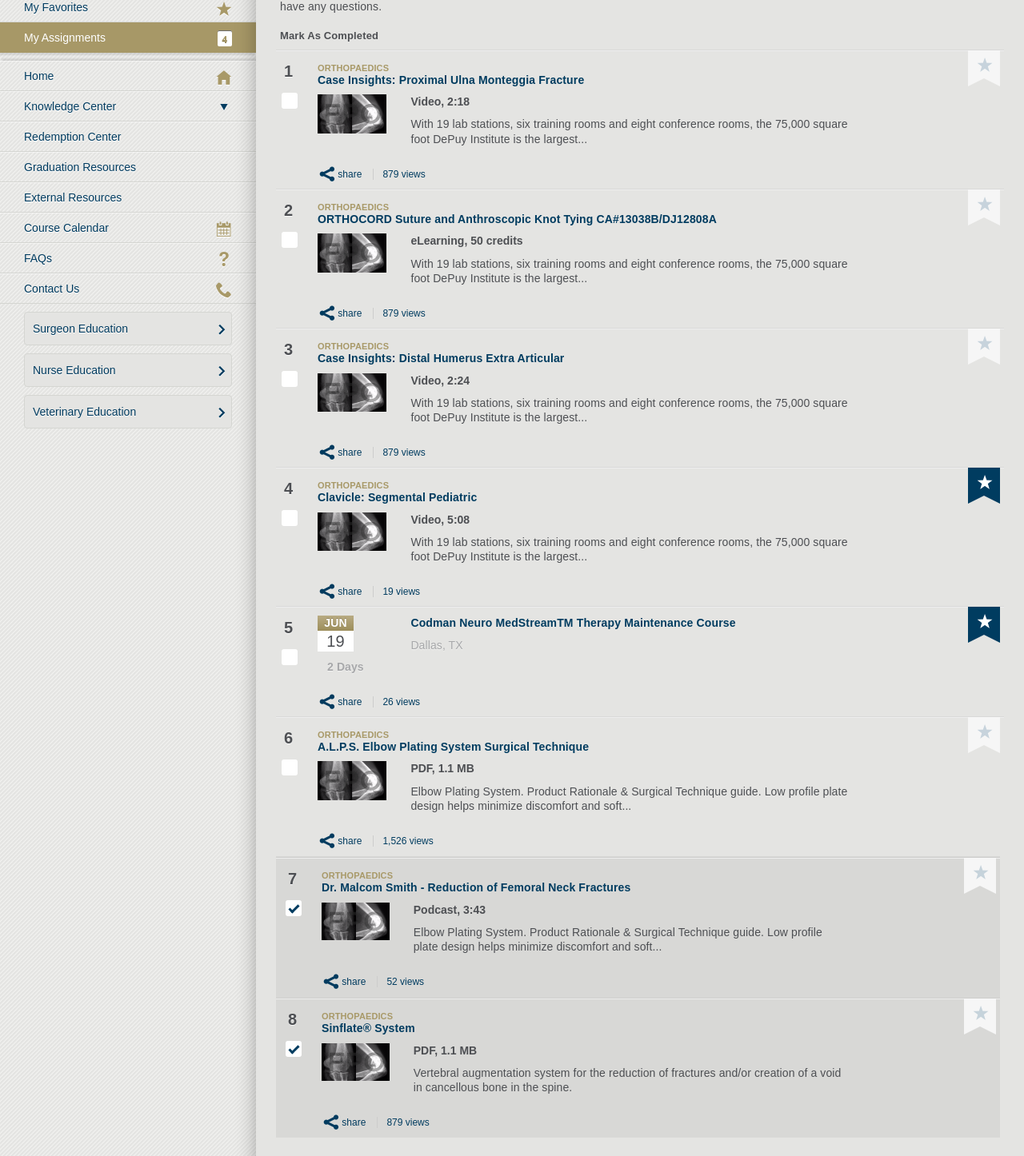
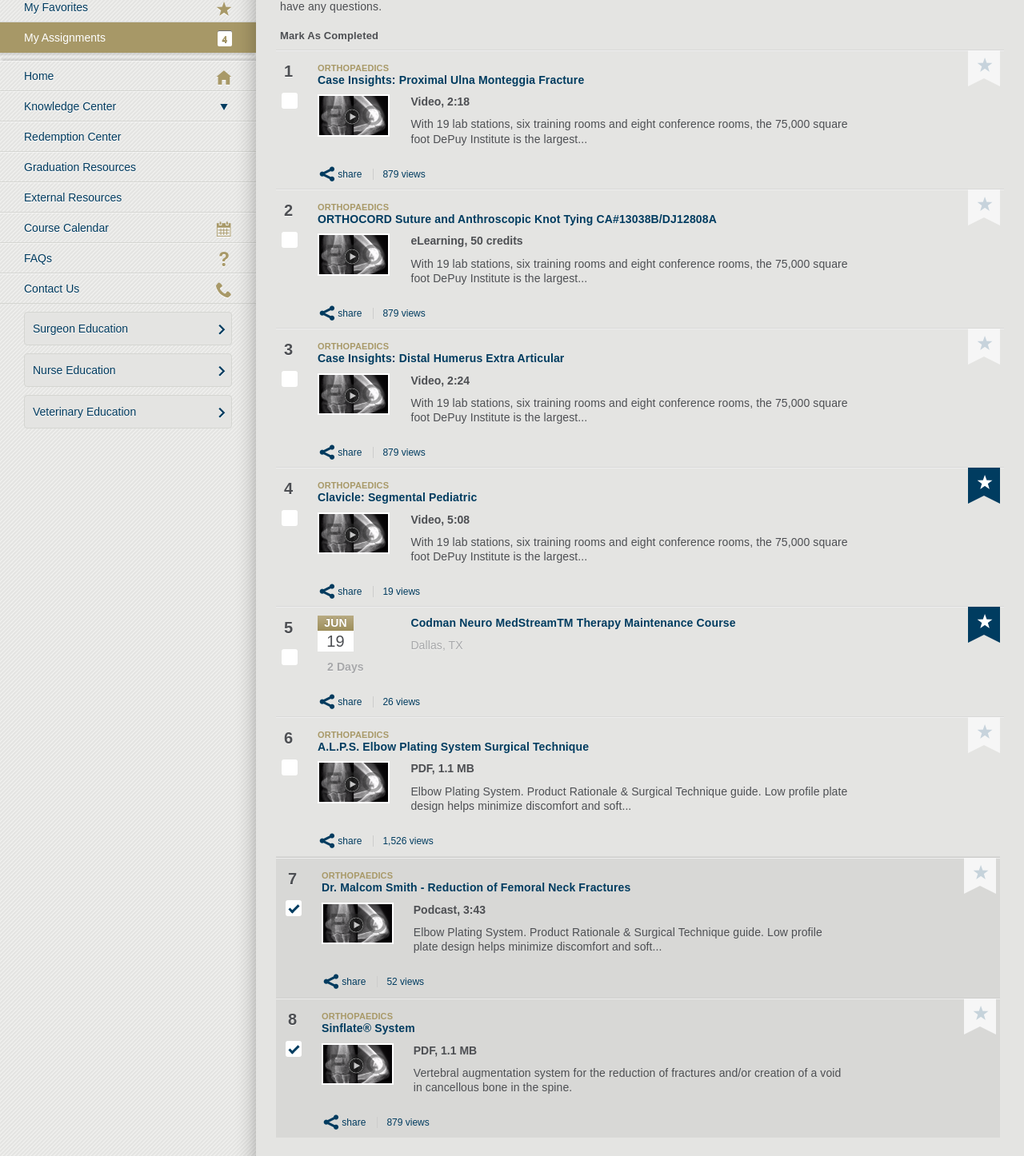
Before and after one commit to 12sm/depuysynthesinstitute, a PHP site: page /views/my-assignments/show-sequential.php in a window 1280 px wide. Shown: the part 232-1678 px from the top of the page at 80% size. Run offline with PHP 8.4, Linux system fonts and the light colour scheme; some libraries are stand-ins or nearby versions.

Commit message:
thumbnails

```diff
--- a/views/my-assignments/show-sequential.php
+++ b/views/my-assignments/show-sequential.php
@@ -122,8 +122,11 @@
                               </div>
                             </div>
                             <div class="row content">
-                              <div class="col-xs-6 col-sm-4 col-md-2 col-lg-2">
-                                <img src="/img/myassignments/assignments-thumbnail.png" class="placeholder-image" />
+                              <div class="col-xs-6 col-sm-4 col-md-2 col-lg-2 pull-left list-thumb">
+                                  <a href="/views/my-assignments/single.php" class="center-align-play-button">
+                                    <img src="/img/myassignments/assignments-thumbnail.png" class="list-item-thumbnail">
+                                    <img src="/img/play-button.png" class="play-button-image" />
+                                  </a>
                       				</div>
                               <div class="col-xs-6 col-sm-8 col-md-10 col-lg-10">
                                 <div class="row">
@@ -206,8 +209,11 @@
                               </div>
                             </div>
                             <div class="row content">
-                              <div class="col-xs-6 col-sm-4 col-md-2 col-lg-2">
-                                <img src="/img/myassignments/assignments-thumbnail.png" class="placeholder-image" />
+                              <div class="col-xs-6 col-sm-4 col-md-2 col-lg-2 pull-left list-thumb">
+                                  <a href="/views/my-assignments/single.php" class="center-align-play-button">
+                                    <img src="/img/myassignments/assignments-thumbnail.png" class="list-item-thumbnail">
+                                    <img src="/img/play-button.png" class="play-button-image" />
+                                  </a>
                       				</div>
                               <div class="col-xs-6 col-sm-8 col-md-10 col-lg-10">
                                 <div class="row">
@@ -290,8 +296,11 @@
                               </div>
                             </div>
                             <div class="row content">
-                              <div class="col-xs-6 col-sm-4 col-md-2 col-lg-2">
-                                <img src="/img/myassignments/assignments-thumbnail.png" class="placeholder-image" />
+                              <div class="col-xs-6 col-sm-4 col-md-2 col-lg-2 pull-left list-thumb">
+                                  <a href="/views/my-assignments/single.php" class="center-align-play-button">
+                                    <img src="/img/myassignments/assignments-thumbnail.png" class="list-item-thumbnail">
+                                    <img src="/img/play-button.png" class="play-button-image" />
+                                  </a>
                       				</div>
                               <div class="col-xs-6 col-sm-8 col-md-10 col-lg-10">
                                 <div class="row">
@@ -374,8 +383,11 @@
                               </div>
                             </div>
                             <div class="row content">
-                              <div class="col-xs-6 col-sm-4 col-md-2 col-lg-2">
-                                <img src="/img/myassignments/assignments-thumbnail.png" class="placeholder-image" />
+                              <div class="col-xs-6 col-sm-4 col-md-2 col-lg-2 pull-left list-thumb">
+                                  <a href="/views/my-assignments/single.php" class="center-align-play-button">
+                                    <img src="/img/myassignments/assignments-thumbnail.png" class="list-item-thumbnail">
+                                    <img src="/img/play-button.png" class="play-button-image" />
+                                  </a>
                       				</div>
                               <div class="col-xs-6 col-sm-8 col-md-10 col-lg-10">
                                 <div class="row">
@@ -538,8 +550,11 @@
                               </div>
                             </div>
                             <div class="row content">
-                              <div class="col-xs-6 col-sm-4 col-md-2 col-lg-2">
-                                <img src="/img/myassignments/assignments-thumbnail.png" class="placeholder-image" />
+                              <div class="col-xs-6 col-sm-4 col-md-2 col-lg-2 pull-left list-thumb">
+                                  <a href="/views/my-assignments/single.php" class="center-align-play-button">
+                                    <img src="/img/myassignments/assignments-thumbnail.png" class="list-item-thumbnail">
+                                    <img src="/img/play-button.png" class="play-button-image" />
+                                  </a>
                       				</div>
                               <div class="col-xs-6 col-sm-8 col-md-10 col-lg-10">
                                 <div class="row">
@@ -624,8 +639,11 @@
                               </div>
                             </div>
                             <div class="row content">
-                              <div class="col-xs-6 col-sm-4 col-md-2 col-lg-2">
-                                <img src="/img/myassignments/assignments-thumbnail.png" class="placeholder-image" />
+                              <div class="col-xs-6 col-sm-4 col-md-2 col-lg-2 pull-left list-thumb">
+                                  <a href="/views/my-assignments/single.php" class="center-align-play-button">
+                                    <img src="/img/myassignments/assignments-thumbnail.png" class="list-item-thumbnail">
+                                    <img src="/img/play-button.png" class="play-button-image" />
+                                  </a>
                       				</div>
                               <div class="col-xs-6 col-sm-8 col-md-10 col-lg-10">
                                 <div class="row">
@@ -708,8 +726,11 @@
                               </div>
                             </div>
                             <div class="row content">
-                              <div class="col-xs-6 col-sm-4 col-md-2 col-lg-2">
-                                <img src="/img/myassignments/assignments-thumbnail.png" class="placeholder-image" />
+                              <div class="col-xs-6 col-sm-4 col-md-2 col-lg-2 pull-left list-thumb">
+                                  <a href="/views/my-assignments/single.php" class="center-align-play-button">
+                                    <img src="/img/myassignments/assignments-thumbnail.png" class="list-item-thumbnail">
+                                    <img src="/img/play-button.png" class="play-button-image" />
+                                  </a>
                       				</div>
                               <div class="col-xs-6 col-sm-8 col-md-10 col-lg-10">
                                 <div class="row">
```
Lines whose indentation alone changed are shown as unchanged.
